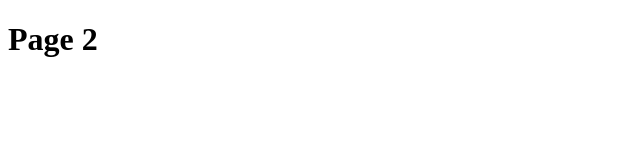
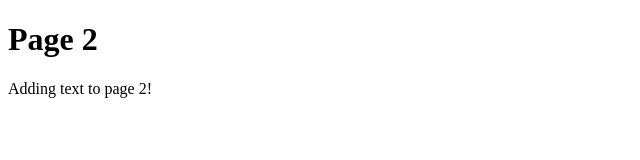
Before and after one commit to kippz07/my_first_github_repo, a plain HTML site: page page2.html in a window 1280 px wide. Shown: the whole page, without its empty margins (0-640 px from the left). Drawn offline with Linux system fonts and the light colour scheme.

Commit message:
added text to page 2

```diff
--- a/page2.html
+++ b/page2.html
@@ -5,5 +5,6 @@
 	</head>
 	<body>
 		<h1>Page 2</h1>
+		<p>Adding text to page 2!</p>
 	</body>
 </html>
```
